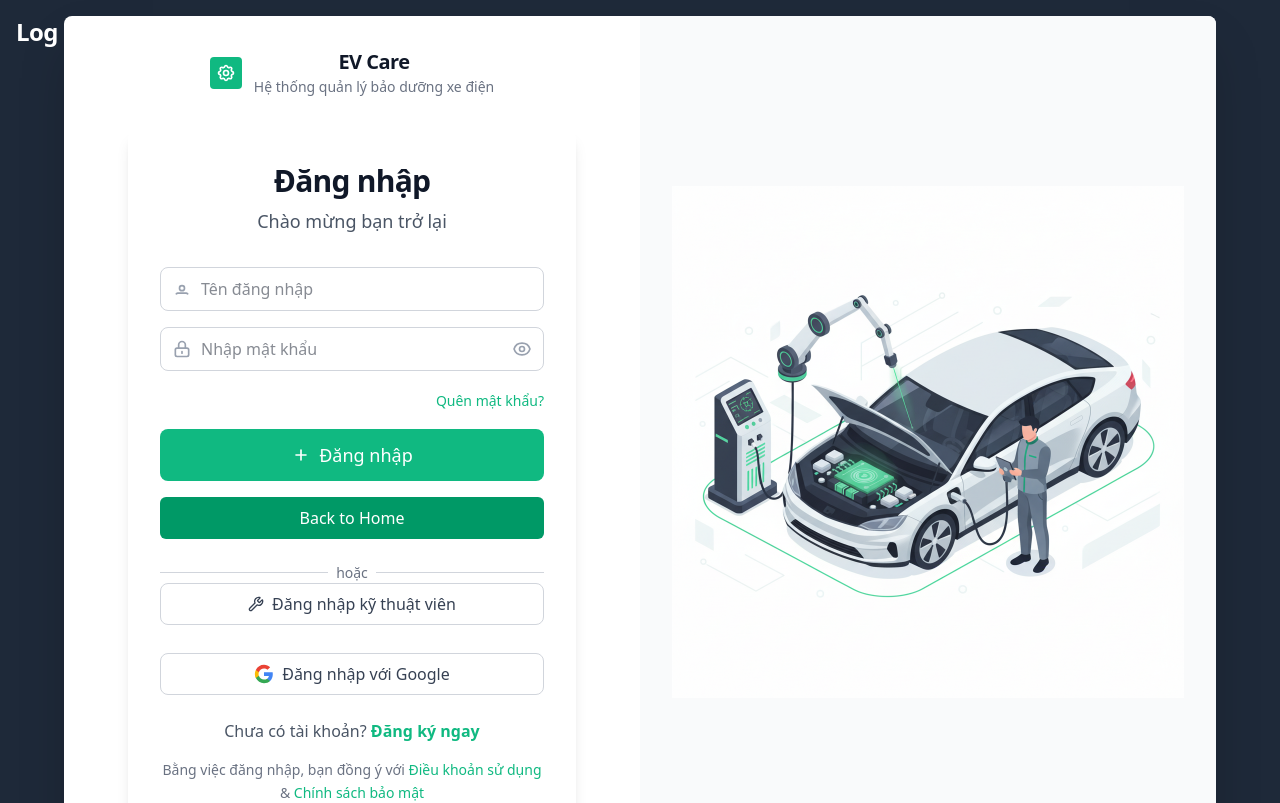
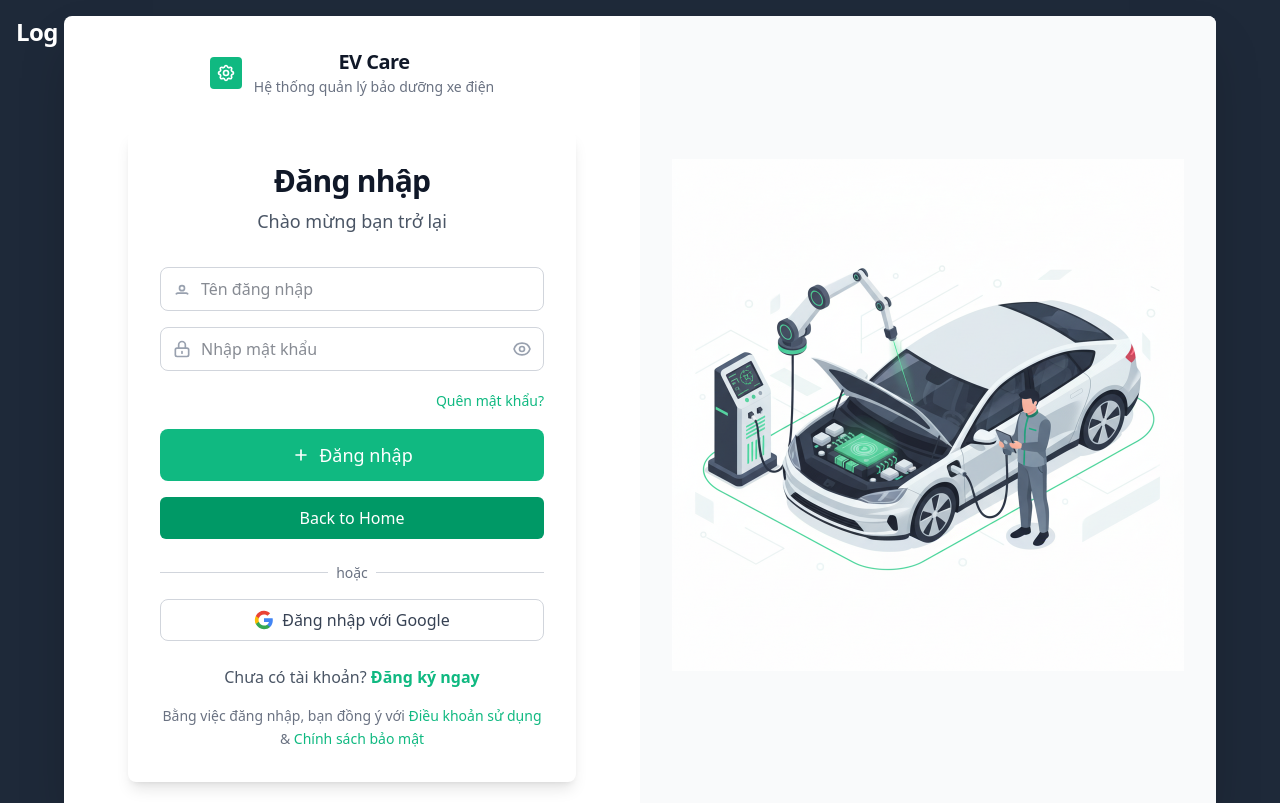
Before and after one commit to minhvu401/SDN, a Next.js app: page /login in a window 1280 px wide. Shown: the top 803 px of the page. Built offline with nearby package versions, Linux system fonts and the light colour scheme.

Commit message:
xóa phần đăng nhập technician

```diff
--- a/src/components/forms/LoginForm.tsx
+++ b/src/components/forms/LoginForm.tsx
@@ -5,7 +5,6 @@ import { useRouter } from 'next/navigation';
 import { Button } from '../ui/Button';
 import { Input } from '../ui/Input';
 import { login as loginApi } from '../../lib/api/auth';
-import { Wrench } from 'lucide-react';
 
 export const LoginForm: React.FC = () => {
   const router = useRouter();
@@ -151,15 +150,7 @@ export const LoginForm: React.FC = () => {
           </div>
         </div>
 
-        {/* 🔧 Đăng nhập kỹ thuật viên */}
-        <Button
-          variant="outline"
-          className="w-full text-base font-medium mb-3 border-emerald-500 text-emerald-600 hover:bg-emerald-50"
-          onClick={() => router.push('/technician/login')}
-        >
-          <Wrench className="w-4 h-4 mr-2" />
-          Đăng nhập kỹ thuật viên
-        </Button>
+        {/* Removed technician login quick button per request */}
 
         <Button
           variant="outline"
```
